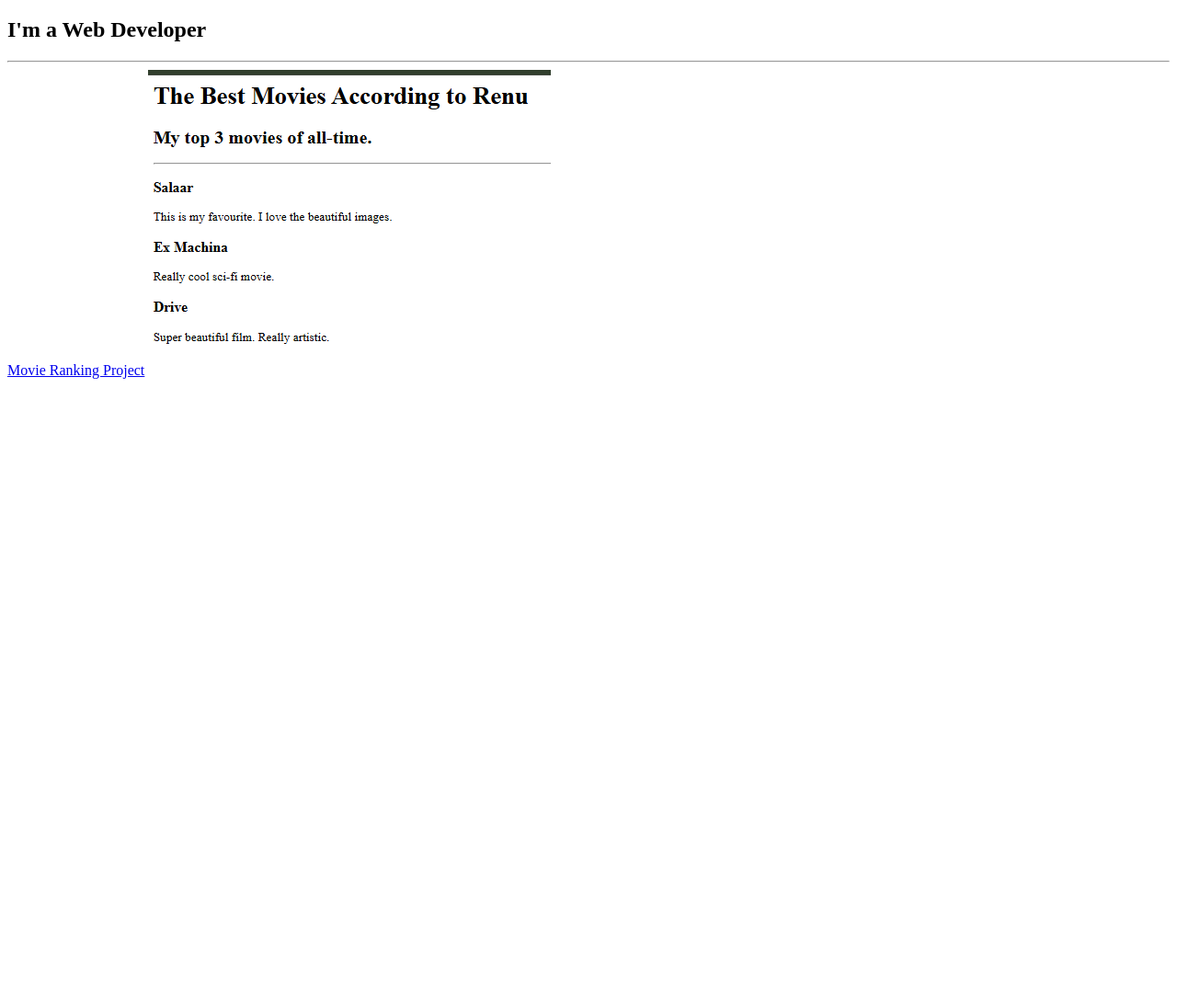
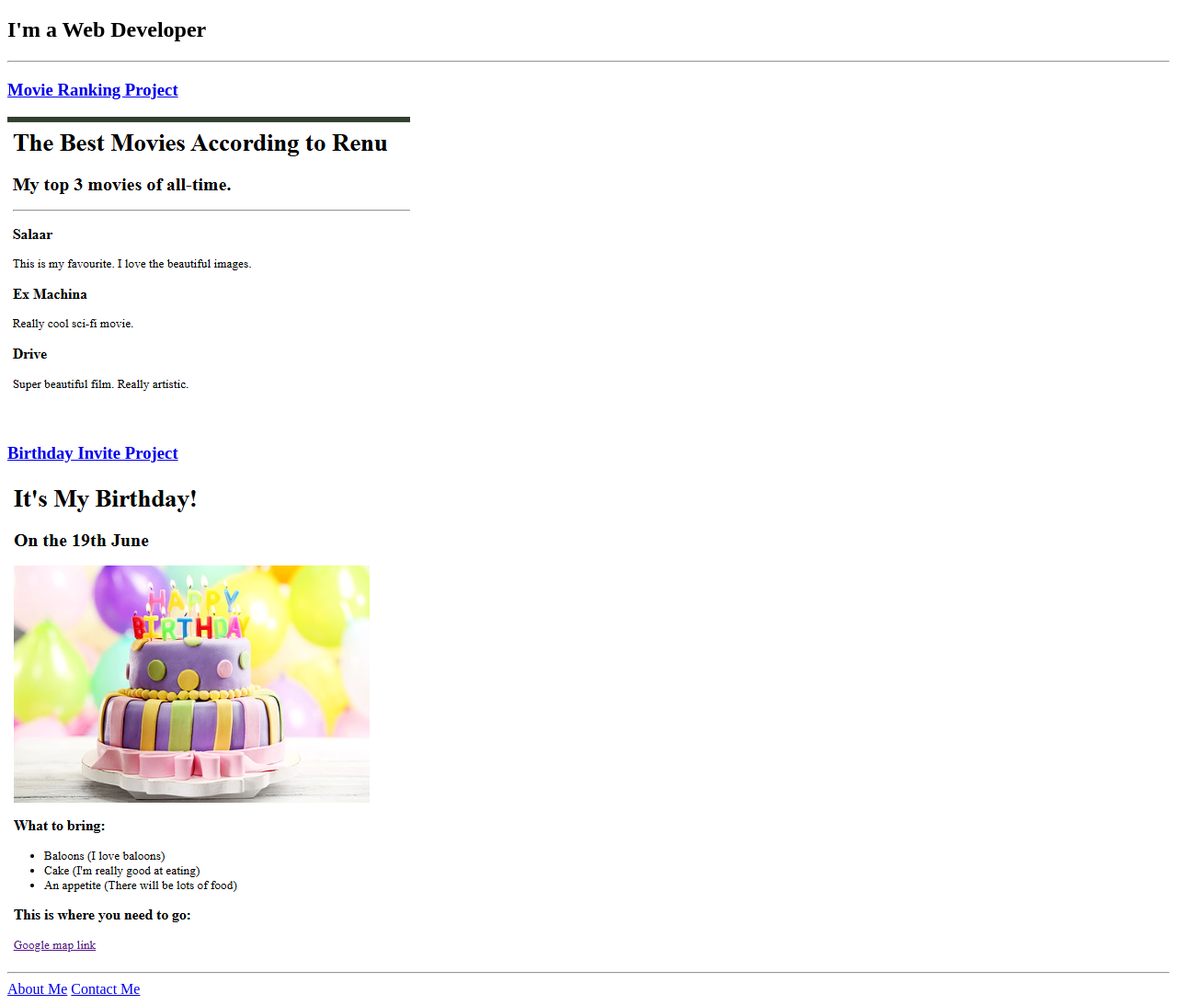
Before and after one commit to RenukaprasadKR19/html.Portfolio-, a plain HTML site: page index.html in a window 1280 px wide. Shown: the part 61-1154 px from the top of the page at 92% size. Before the commit the page ends 800 px from the top, so only its background shows below. Drawn offline with Linux system fonts and the light colour scheme.

Commit message:
index.html

```diff
--- a/index.html
+++ b/index.html
@@ -9,9 +9,15 @@
   <h1>Renukaprasad K R Portfolio</h1>
   <h2>I'm a Web Developer</h2>
   <hr/>
-  <a href="./public/movie-ranking.html">Movie Ranking Project</a>
-  <img src="./assets/images/movie-ranking.png"/>
-</body>
+
+ <h3><a href="./public/movie-ranking.html">Movie Ranking Project</a></h3>
+<img src="./assets/images/movie-ranking.png"/>
+<h3><a href="./public/birthday-invite.html">Birthday Invite Project</a></li></h3>
+<img src="./assets/images/birthday-invite.png"/>
+<hr/>
+<a href="./public/about.html">About Me</a>
+<a href="./public/contact.html>">Contact Me</a>
+<body>
 </html>
 
 <!-- TODO 2: Add Your previous projects' HTML into the public folder -->
```
